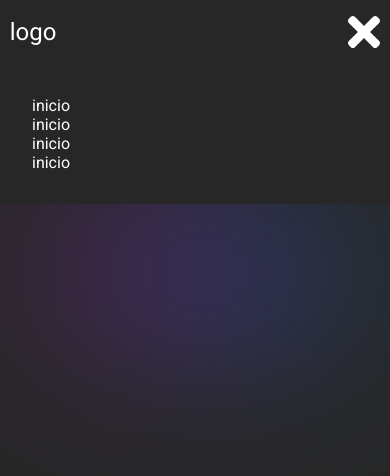
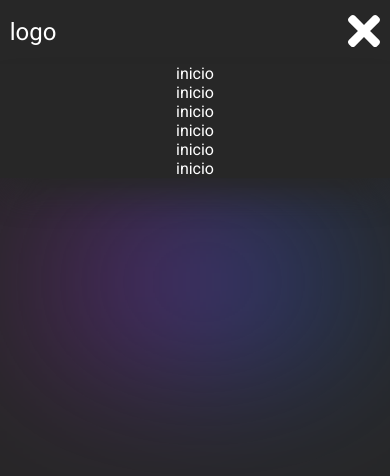
Before and after one commit to miguelCidPaz/PAMovies, a React (Create React App) app: page / in a window 390 px wide. Both pictures are taken after a click on the icon 364 px from the left and 32 px from the top of the page. Shown: the top 476 px of the page. Built offline with nearby package versions, Linux system fonts and the light colour scheme; the HTML template or start-up script is replaced by a standard one.

Commit message:
The search input was added and the menu button on mobile was improved to work with react

```diff
--- a/package.json
+++ b/package.json
@@ -12,6 +12,7 @@
     "react": "^17.0.2",
     "react-dom": "^17.0.2",
     "react-scripts": "5.0.0",
+    "sass": "^1.45.1",
     "web-vitals": "^2.1.2"
   },
   "scripts": {
--- a/src/App.js
+++ b/src/App.js
@@ -1,6 +1,6 @@
 import react from "react";
 import Header from "./components/header/header";
-import "./assets/css/styles.css"
+import "./styles.scss"
 
 function App() {
   return (
--- a/src/assets/css/styles.css
+++ /dev/null
@@ -1,71 +0,0 @@
-@import url("https://fonts.googleapis.com/css2?family=Roboto:wght@300;400;700&display=swap");
-* {
-  margin: 0px;
-  padding: 0px;
-  box-sizing: border-box;
-}
-
-body {
-  font-family: "Roboto", sans-serif;
-  position: relative;
-  background-color: #272727;
-}
-
-body::before {
-  content: "";
-  position: absolute;
-  margin: 0 auto;
-  width: 65vw;
-  min-height: 100%;
-  left: 0px;
-  right: 0px;
-  top: 15rem;
-  z-index: -100;
-  background: linear-gradient(90deg, rgba(255, 0, 245, 0.7) 0%, rgba(0, 128, 255, 0.918) 100%);
-  filter: blur(90px);
-}
-
-.container {
-  width: 95%;
-  margin: 0 auto;
-  max-width: 1400px;
-}
-
-.header {
-  background-color: #272727;
-}
-
-.container-header {
-  display: flex;
-  justify-content: space-between;
-  min-height: 4rem;
-  align-items: center;
-  color: white;
-}
-.container-header .logo {
-  font-size: 1.5rem;
-}
-
-.nav {
-  display: flex;
-  flex-direction: column;
-}
-.nav .fa-bars, .nav .fa-times {
-  height: 3rem;
-  width: 2rem;
-  align-self: flex-end;
-}
-
-.container-nav {
-  position: absolute;
-  top: 4rem;
-  right: 0px;
-  left: 0px;
-  width: 100vw;
-  padding: 2rem;
-  display: flex;
-  flex-direction: column;
-  background-color: #272727;
-}
-
-/*# sourceMappingURL=styles.css.map */
--- a/src/components/header/_header.scss
+++ /dev/null
@@ -1,41 +0,0 @@
-.header{
-    background-color: #272727;
-}
-.container-header{
-    display: flex;
-    justify-content: space-between;
-    min-height: 4rem;
-    align-items: center;
-    color: white;
-
-
-    .logo{
-    font-size: 1.5rem;
-
-    }
-
-
-}
-.nav{
-
-    display: flex;
-    flex-direction: column;
-    .fa-bars,.fa-times{
-
-    height: 3rem;
-    width: 2rem;
-    align-self: flex-end;
-    }
-}
-
-.container-nav{
-    position: absolute;
-    top: 4rem;
-    right: 0px;
-    left: 0px;
-    width: 100vw;
-    padding: 2rem;
-    display: flex;
-    flex-direction: column;
-    background-color: #272727;
-}
--- a/src/components/header/header.jsx
+++ b/src/components/header/header.jsx
@@ -1,16 +1,57 @@
-import react from "react";
-import Nav from "./nav"
+import { useEffect } from "react";
+import Nav from "./nav";
+import Search from "./search";
+import { createContext, useState, useContext } from 'react';
+import { FontAwesomeIcon } from "@fortawesome/react-fontawesome";
+import { faBars, faTimes } from "@fortawesome/free-solid-svg-icons";
 
 
 export default function Header() {
+    const [bars, setBars] = useState(true);
+    const [width, setWidth] = useState(window.innerWidth)
+    const [mobile, setMobile] = useState()
+
+    useEffect(() => {
+        window.addEventListener('resize', () => setWidth(window.innerWidth));
+
+        if (width <= 550) {
+            setMobile(true);
+        }
+        else {
+            setBars(true)
+            setMobile(false);
+        }
+
+        return () => {
+            window.removeEventListener('resize', () => setWidth(window.innerWidth))
+        }
+    }, [width])
+
+    function screenChange() {
+
+        const icon = bars ? <><FontAwesomeIcon icon={faBars} onClick={handleClick}></FontAwesomeIcon></> : <><FontAwesomeIcon icon={faTimes} onClick={handleClick}></FontAwesomeIcon><Nav></Nav></>;
+        return icon
+
+
+    }
+    function handleClick() {
+        setBars(!bars);
+    }
+
     return <>
-        <div className="prueba"></div>
+
         <header className="header">
             <div className="container container-header">
-                <a className="logo">logo</a>
-                <Nav></Nav>
+                <a className="logo">logo </a>
+                <div className='faBars' >
+                    {mobile ? screenChange() : <><Nav></Nav><Search></Search></>}
+
+                </div>
 
             </div>
+
         </header>
+        {mobile ? <Search></Search> : null}
+
     </>
 }
--- /dev/null
+++ b/src/components/header/header.scss
@@ -0,0 +1,63 @@
+.header{
+    background-color: #272727;
+}
+.container-header{
+    display: flex;
+    justify-content: space-between;
+    min-height: 4rem;
+    align-items: center;
+    color: white;
+
+
+    .logo{
+    font-size: 1.5rem;
+
+    }
+
+    .fa-times,.fa-bars{
+        height: 3rem;
+        width: 2rem;
+
+        }
+        @media (min-width : 550px) {
+
+            .faBars{
+flex-basis: 60%;
+    }
+        }
+
+
+}
+.nav{
+    position: absolute;
+    width: 100%;
+    top: 4rem;
+    left: 0;
+    background-color: #272727;
+
+    display: flex;
+    flex-direction: column;
+    align-items: center;
+    -webkit-box-shadow: 0px 22px 32px -10px #272727;
+-moz-box-shadow: 0px 22px 32px -10px #272727;
+box-shadow: 0px 22px 32px -10px #272727;
+@media (min-width:550px) {
+    position:unset;
+    flex-direction: row;
+    justify-content: space-between;
+}
+
+
+}
+
+.container-nav{
+    position: absolute;
+    top: 4rem;
+    right: 0px;
+    left: 0px;
+    width: 100vw;
+    padding: 2rem;
+    display: flex;
+    flex-direction: column;
+    background-color: #272727;
+}
--- a/src/components/header/nav.jsx
+++ b/src/components/header/nav.jsx
@@ -1,20 +1,12 @@
 import react from "react";
-import { createContext, useState, useContext } from 'react'
-import { FontAwesomeIcon } from "@fortawesome/react-fontawesome";
-import { faBars, faTimes } from "@fortawesome/free-solid-svg-icons"
+
 
 export default function Nav() {
-    const [bars, setBars] = useState(true);
-
-    function handleClick() {
-        setBars(!bars)
-    }
 
     return (<>
 
         <nav className="nav">
-            {bars ? <FontAwesomeIcon icon={faBars} onClick={handleClick}></FontAwesomeIcon> : <><FontAwesomeIcon icon={faTimes} onClick={handleClick}></FontAwesomeIcon><div className="container-nav">
-                <a>inicio</a><a>inicio</a><a>inicio</a><a>inicio</a></div></>}
+            <a>inicio</a><a>inicio</a><a>inicio</a><a>inicio</a><a>inicio</a><a>inicio</a>
 
         </nav>
 
--- /dev/null
+++ b/src/components/header/search.jsx
@@ -0,0 +1,9 @@
+export default function Search() {
+
+
+
+
+    return <>
+        <input type='text'></input>
+    </>
+}
--- /dev/null
+++ b/src/scss/globals.scss
@@ -0,0 +1,38 @@
+*{
+    margin: 0px;
+    padding: 0px;
+    box-sizing: border-box;
+}
+body{
+    font-family: 'Roboto',sans-serif;
+    position: relative;
+    background-color: #272727;
+
+
+}
+
+
+
+body::before{
+    content: '';
+    position: absolute;
+    margin: 0 auto;
+    width: 65vw;
+    min-height:100% ;
+    left: 0px;
+    right: 0px;
+    top: 15rem;
+    z-index: -100;
+    background: linear-gradient(90deg, rgba(255, 0, 245, 0.70) 0%, rgba(0, 128, 255, 0.918) 100%);
+    filter: blur(90px);
+
+}
+
+p{
+    color: #fff;
+}
+.container{
+    width: 95%;
+    margin: 0 auto;
+    max-width: 1400px;
+}
--- a/src/styles.scss
+++ b/src/styles.scss
@@ -1,38 +1,3 @@
 @import url('https://fonts.googleapis.com/css2?family=Roboto:wght@300;400;700&display=swap');
-
-
-*{
-    margin: 0px;
-    padding: 0px;
-    box-sizing: border-box;
-}
-body{
-    font-family: 'Roboto',sans-serif;
-    position: relative;
-    background-color: #272727;
-
-}
-
-
-
-body::before{
-    content: '';
-    position: absolute;
-    margin: 0 auto;
-    width: 65vw;
-    min-height:100% ;
-    left: 0px;
-    right: 0px;
-    top: 15rem;
-    z-index: -100;
-    background: linear-gradient(90deg, rgba(255, 0, 245, 0.70) 0%, rgba(0, 128, 255, 0.918) 100%);
-    filter: blur(90px);
-
-}
-.container{
-    width: 95%;
-    margin: 0 auto;
-    max-width: 1400px;
-}
-
-@import "components/header/header"
+@import './scss/globals.scss';
+@import './components/header/header.scss';
```
Also changed, not shown: 2 other files (tests, documents, lock files or other folders).
